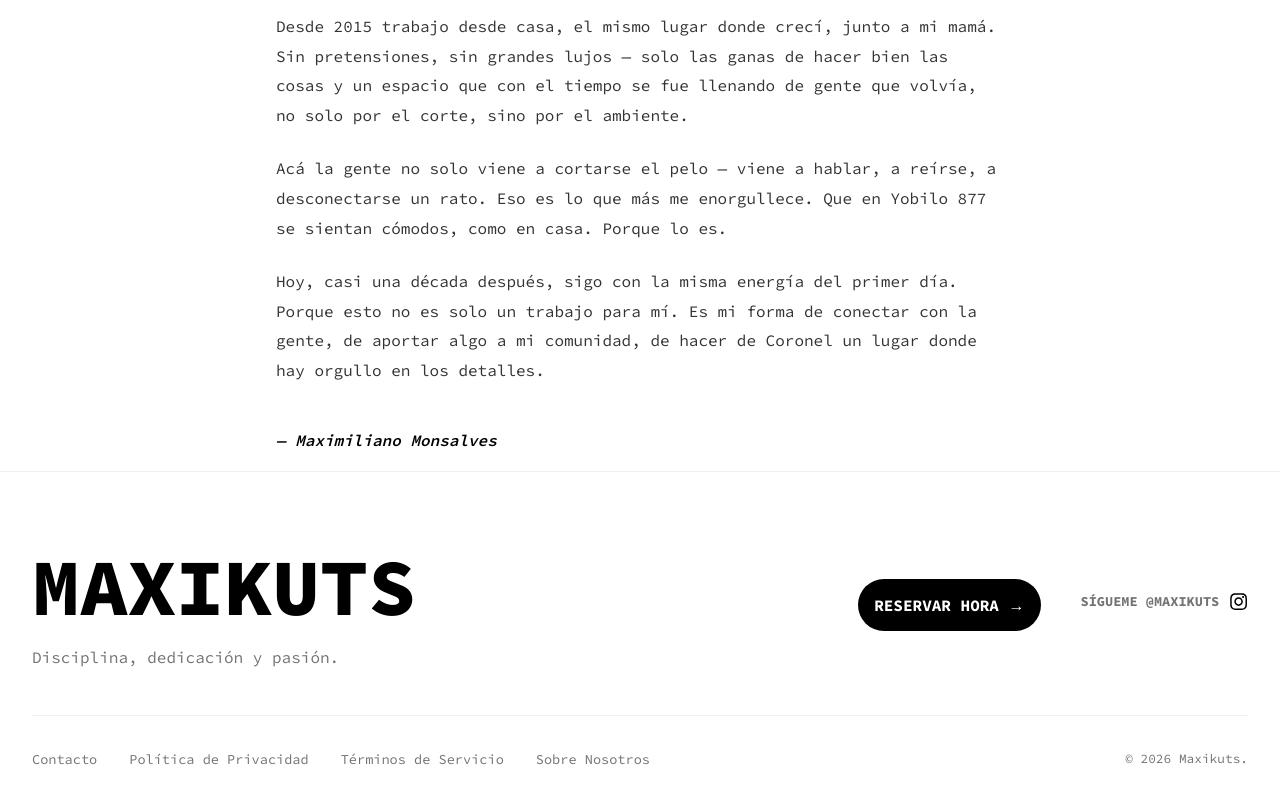
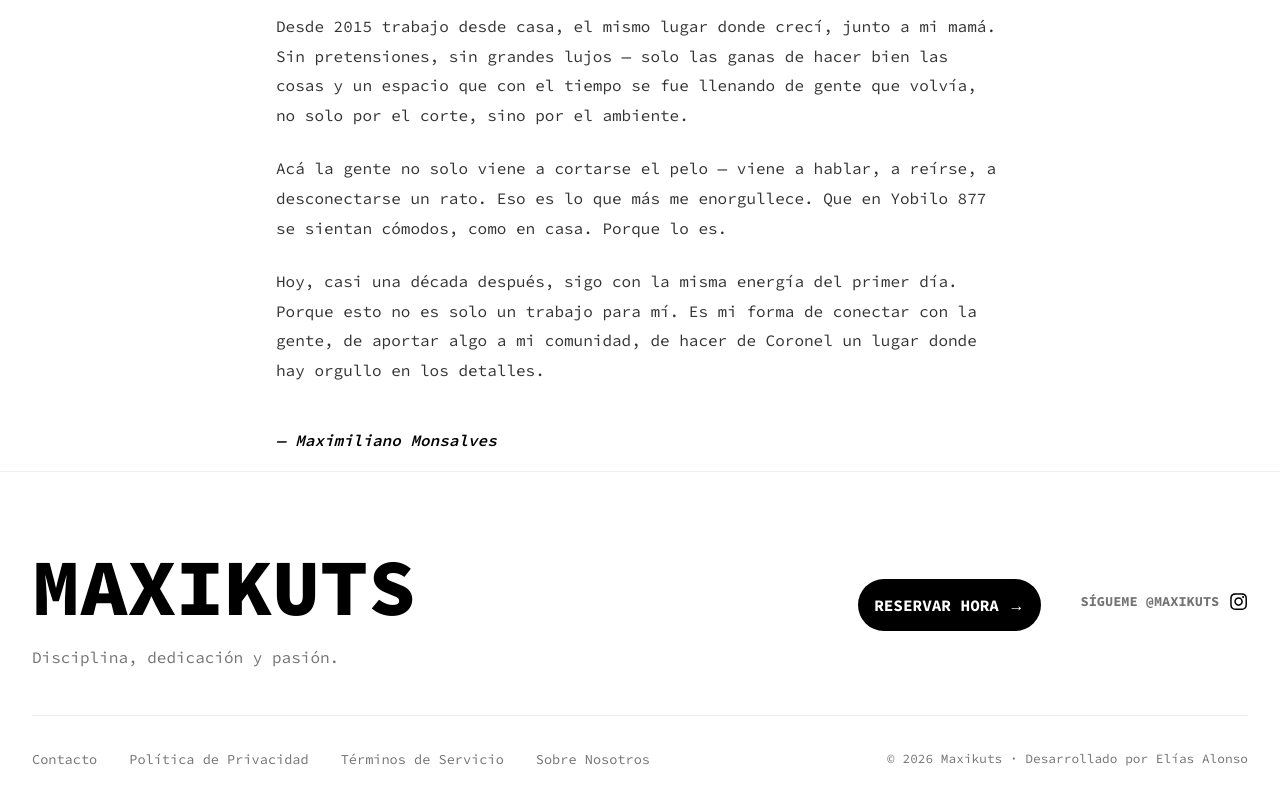
Before and after one commit to eliasalonso-ch/maxikuts, a Next.js app: page /pages/about-us in a window 1280 px wide. Shown: the part 860-1660 px from the top of the page. Built offline with nearby package versions, Linux system fonts and the light colour scheme; a web font is replaced by a local one.

Commit message:
Small fixes

```diff
--- a/src/app/globals.css
+++ b/src/app/globals.css
@@ -23,11 +23,6 @@ body {
   font-family: var(--font-body);
   padding: 0;
   margin: 0;
-}
-
-::selection {
-  background-color: var(--black);
-  color: var(--white);
 }
 
 ::-webkit-scrollbar {
--- a/src/app/layout.js
+++ b/src/app/layout.js
@@ -23,6 +23,7 @@ const sourceCodePro = Source_Code_Pro({
 export const metadata = {
   title: "Maxikuts — Barberia y Peluquería",
   description: "Premium cuts and grooming in style.",
+  authors: [{ name: "Elías Alonso", url: "https://github.com/eliasalonso-ch" }],
 };
 
 export default async function RootLayout({ children }) {
--- a/src/components/Pricing/Pricing.js
+++ b/src/components/Pricing/Pricing.js
@@ -39,7 +39,6 @@ export default function Pricing({ cards = [] }) {
               key={card.name}
               className={styles.card}
               ref={(el) => (cardsRef.current[i] = el)}
-              style={{ transitionDelay: `${i * 0.08}s` }}
             >
               <div className={styles.cardTop}>
                 <h3 className={styles.cardName}>{card.name}</h3>
--- a/src/components/Pricing/Pricing.module.css
+++ b/src/components/Pricing/Pricing.module.css
@@ -50,11 +50,7 @@
   gap: 0.75rem;
   opacity: 0;
   transform: translateY(28px);
-  transition:
-    opacity 0.55s ease,
-    transform 0.55s ease,
-    background-color 0.25s ease,
-    border-color 0.25s ease;
+  transition: opacity 0.5s ease, transform 0.5s ease, background-color 0.25s ease, border-color 0.25s ease;
 }
 
 .cardVisible {
--- a/src/components/SecondaryFooter/SecondaryFooter.js
+++ b/src/components/SecondaryFooter/SecondaryFooter.js
@@ -16,7 +16,7 @@ export default function SecondaryFooter() {
           </div>
 
           <div className={styles.cta}>
-            <Link href="/pages/booking" className={styles.ctaButton}>
+            <Link href="/booking" className={styles.ctaButton}>
               Reservar hora →
             </Link>
           </div>
@@ -41,7 +41,7 @@ export default function SecondaryFooter() {
         <div className={styles.bottom}>
           <ul className={styles.secondaryFooterUl}>
             <li>
-              <a className={styles.secondaryFooterA} href="/pages/contact">Contacto</a>
+              <a className={styles.secondaryFooterA} href="/contact">Contacto</a>
             </li>
             <li>
               <a className={styles.secondaryFooterA} href="/pages/privacy-policy">Política de Privacidad</a>
@@ -55,7 +55,14 @@ export default function SecondaryFooter() {
           </ul>
 
           <p className={styles.copyright}>
-            © 2026 <a href="/">Maxikuts.</a>
+            © 2026 <a href="/">Maxikuts</a> · Desarrollado por{" "}
+            <a
+              href="https://github.com/eliasalonso-ch"
+              target="_blank"
+              rel="noopener noreferrer"
+            >
+              Elías Alonso
+            </a>
           </p>
         </div>
 
```
Also changed, not shown: src/components/Main/Main.js (+12 -11 lines).
